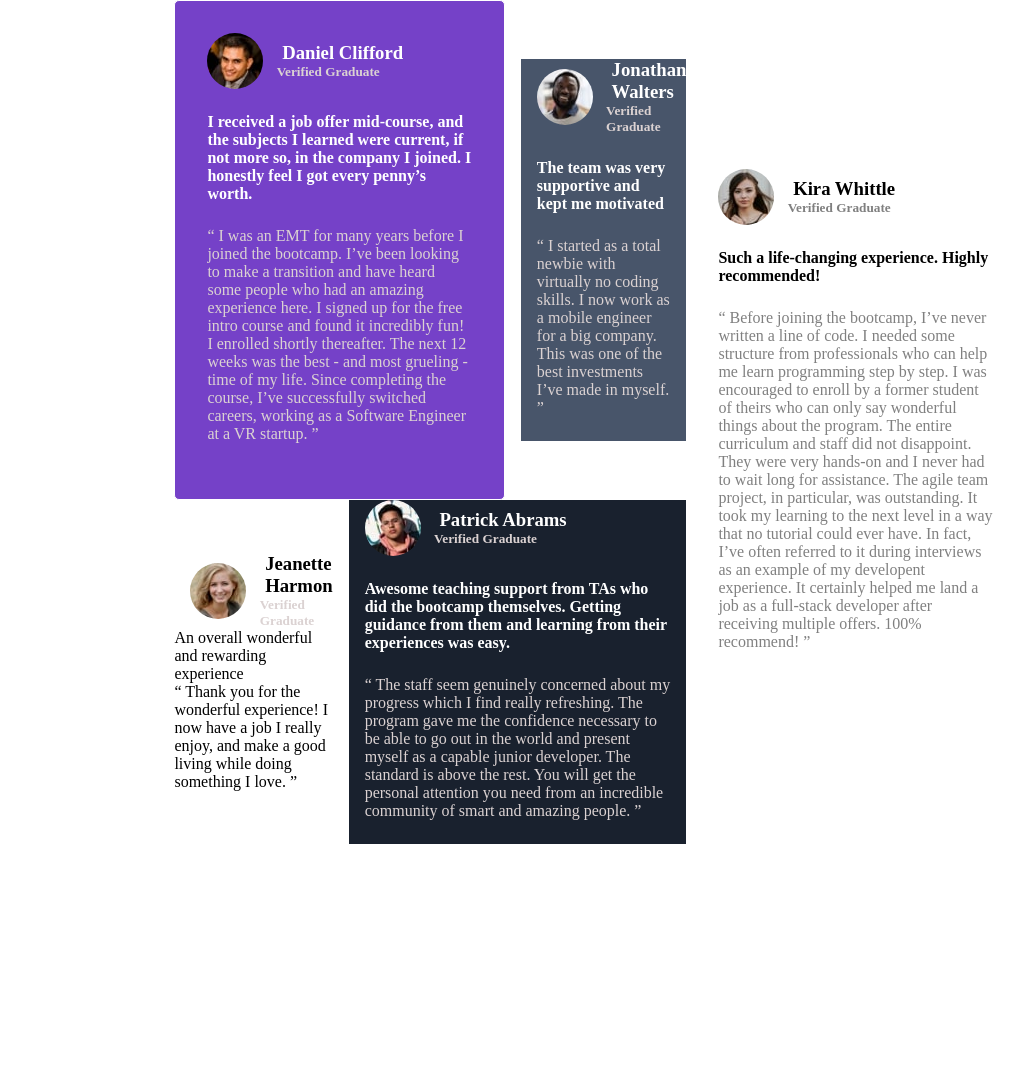
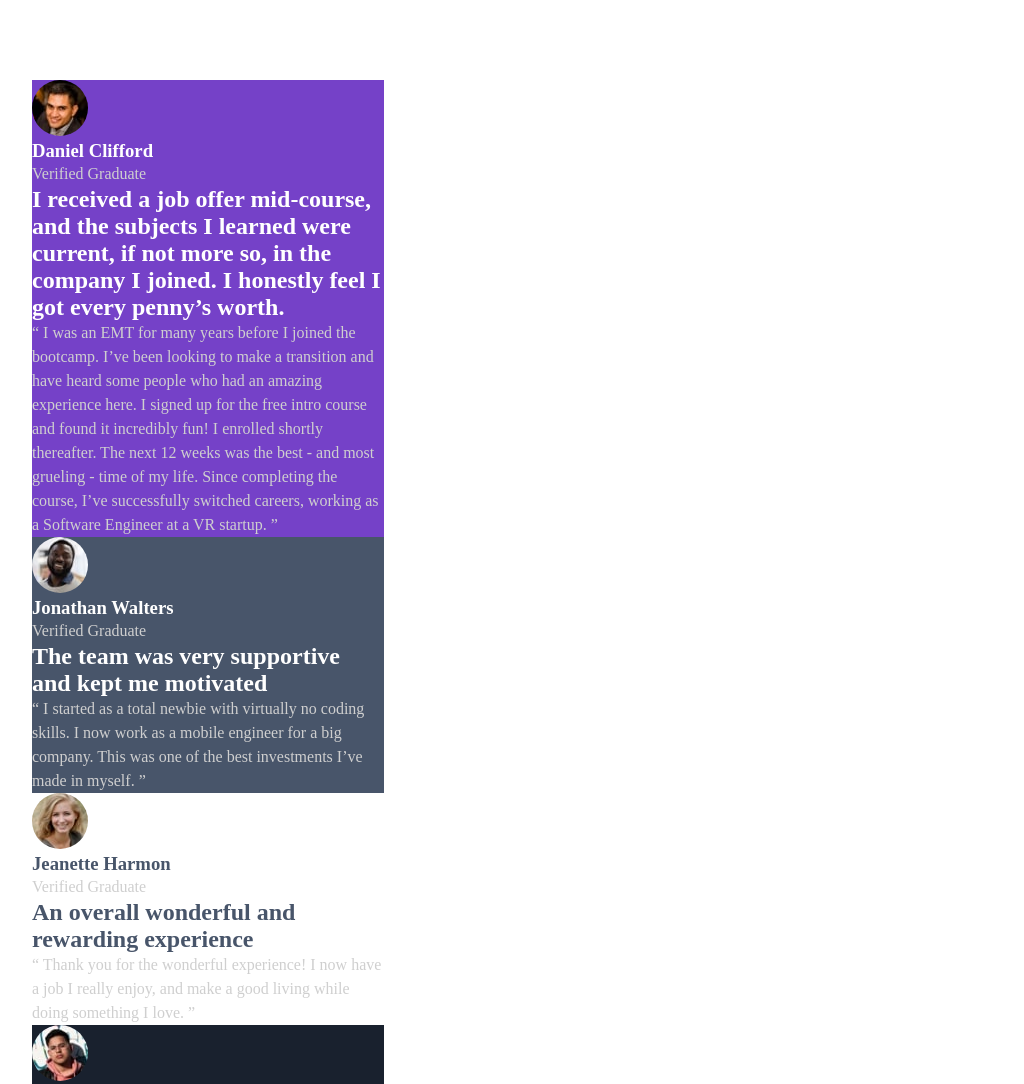
Before and after one commit to hellenjames/testimonials, a plain HTML site: page index.html in a window 1280 px wide. Shown: the top 1084 px of the page, without its empty margins (48-1072 px from the left). Before the commit the page ends 844 px from the top, so only its background shows below. Drawn offline with Linux system fonts and the light colour scheme.

Commit message:
corrected the testimonial project

```diff
--- a/css/style.css
+++ b/css/style.css
@@ -1,39 +1,49 @@
 *{
     margin: 0 ;
-    padding: o;
+    padding: 0;
     box-sizing: border-box;
-    /* background-color: red; */
+    font-family: 'Barlow Semi Condensed'sans-serif;
+
+
 }
-.main__container{
-    display: flex;
-    align-items: center;
-    justify-content: center;
-    gap: 1em;
-    width: 80%;
-    margin: 0 auto;
+.testimonials{
+    padding:5em;
+    width:40%;
 }
-.first__two{
-    display: flex;
-    align-items: center;
-    justify-content: center;
-    gap: 1em;
+.testimonial img{
+    border-radius:50%;
 }
-.last__two{
-    display: flex;
-    align-items: center;
-    justify-content: center;
-    gap: 1em;
+.testimonial p{
+    line-height: 1.5em;
+    color:hsl(0, 0%, 81%)
 }
-.submain__container{
-    width: 50%;
+
+.daniel{
+   background-color: hsl(263, 55%, 52%);
 }
-.kiera{
-    width: 30%;
+
+.jonathan{
+    background-color:hsl(217, 19%, 35%);
 }
-.Daniel{
-    border: 1px solid white;
-    background-color: hsl(263, 55%, 52%);
-padding: 2em 1em;
-color: white;
-border-radius: 5px;
+ .jeanette{
+    background-color:hsl(0, 0%, 100%);
 }
+.patrick{
+    background-color:hsl(219, 29%, 14%);
+}
+.kira{
+    background-color:hsl(0, 0%, 100%);
+}
+.testimonial h2{
+    color:hsl(0, 0%, 100%)
+}
+.dark-text h2{
+    color:hsl(217, 19%, 35%);
+}
+.dark-text h3{
+    color:hsl(217, 19%, 35%);
+}
+.light-text h3{
+    color:hsl(0, 0%, 100%);
+
+}
--- a/index.html
+++ b/index.html
@@ -4,106 +4,84 @@
     <meta charset="UTF-8" />
     <meta name="viewport" content="width=device-width, initial-scale=1.0" />
     <link href="css/style.css" rel="stylesheet" />
+    <link rel="preconnect" href="https://fonts.googleapis.com">
+<link rel="preconnect" href="https://fonts.gstatic.com" crossorigin>
+<link href="https://fonts.googleapis.com/css2?family=Barlow+Semi+Condensed:wght@300&family=Kanit:wght@300;400&display=swap" rel="stylesheet">
     <title>Document</title>
   </head>
   <body>
-    <div class="main__container">
-        <div class="submain__container">
-      <div class="first__two">
-        <div class="Daniel">
-            <div style="display: flex; flex-direction: row; align-items: center;">
-          <img style="border-radius: 50%; margin-left: 1em;"  src="/images/image-daniel.jpg" />
-          <div>
-          <h3 style="margin-left: 1em;">Daniel Clifford</h3>
-          <h5 style="margin-left: 1em; color: rgb(219, 210, 210)">Verified Graduate</h5>
-        </div>
-        </div>
-          <p style="font-weight: bolder; margin:1.5em 1em ;">
+    <div class="testimonials">
+      <div class="testimonial daniel light-text">
+        <img src="images/image-daniel.jpg" />
+        <h3>Daniel Clifford</h3>
+        <p>Verified Graduate</p>
+        <h2>
           I received a job offer mid-course, and the subjects I learned were
           current, if not more so, in the company I joined. I honestly feel I
           got every penny’s worth.
-          </p>
-          <p style="color: rgb(219, 210, 210); margin: 1.5em 1em;">
-            “ I was an EMT for many years before I joined the bootcamp. I’ve
-            been looking to make a transition and have heard some people who had
-            an amazing experience here. I signed up for the free intro course
-            and found it incredibly fun! I enrolled shortly thereafter. The next
-            12 weeks was the best - and most grueling - time of my life. Since
-            completing the course, I’ve successfully switched careers, working
-            as a Software Engineer at a VR startup. ”
+        </h2>
+        <p>
+          “ I was an EMT for many years before I joined the bootcamp. I’ve been
+          looking to make a transition and have heard some people who had an
+          amazing experience here. I signed up for the free intro course and
+          found it incredibly fun! I enrolled shortly thereafter. The next 12
+          weeks was the best - and most grueling - time of my life. Since
+          completing the course, I’ve successfully switched careers, working as
+          a Software Engineer at a VR startup. ”
         </p>
       </div>
-        <div style="background-color:  hsl(217, 19%, 35%); color: white;">
-            <div style="display: flex; flex-direction: row; align-items: center;">
-          <img style="border-radius: 50%; margin-left: 1em;" src="/images/image-jonathan.jpg" />
-          <div>
-          <h3 style="margin-left: 1em;">Jonathan Walters</h3>
-          <h5 style="margin-left: 1em; color: rgb(219, 210, 210)">Verified Graduate</h5>
-        </div>
-        </div>
-          <p style="font-weight: bolder; margin:1.5em 1em ;">The team was very supportive and kept me motivated</p>
-          <p style="color: rgb(219, 210, 210); margin: 1.5em 1em;">
+
+      <div class="testimonial jonathan light-text">
+        <img src="/images/image-jonathan.jpg" />
+        <h3>Jonathan Walters</h3>
+        <p>Verified Graduate</p>
+
+        <h2>The team was very supportive and kept me motivated</h2>
+        <p>
           “ I started as a total newbie with virtually no coding skills. I now
-            work as a mobile engineer for a big company. This was one of the
-            best investments I’ve made in myself. ”
+          work as a mobile engineer for a big company. This was one of the best
+          investments I’ve made in myself. ”
         </p>
       </div>
-      </div>
+      <div class="testimonial jeanette dark-text">
+        <img src="/images/image-jeanette.jpg" />
+        <h3>Jeanette Harmon</h3>
+        <p>Verified Graduate</p>
 
-      <div class="last__two">
-        <div style="background-color:   hsl(0, 0%, 100%);">
-            <div style="display: flex; flex-direction: row; align-items: center;">
-                 <img style="border-radius: 50%; margin-left: 1em;" src="/images/image-jeanette.jpg" />
-                 <div>
-          <h3 style="margin-left: 1em;">Jeanette Harmon</h3>
-          <h5 style="margin-left: 1em; color: rgb(219, 210, 210)">Verified Graduate</h5>
-        </div>
-        </div>
-
-          <p>An overall wonderful and rewarding experience</p>
+        <h2 class="darker h2">An overall wonderful and rewarding experience</h2>
         <p>
           “ Thank you for the wonderful experience! I now have a job I really
           enjoy, and make a good living while doing something I love. ”
         </p>
       </div>
+      <div class="testimonial patrick light-text">
+        <img src="/images/image-patrick.jpg" />
+        <h3>Patrick Abrams</h3>
+        <p>Verified Graduate</p>
 
-
-        <div style=" background-color:   hsl(219, 29%, 14%); color: white;">
-            <div style="display: flex; flex-direction: row; align-items: center;">
-          <img style="border-radius: 50%; margin-left: 1em;" src="/images/image-patrick.jpg" />
-          <div>
-          <h3 style="margin-left: 1em;">Patrick Abrams</h3>
-          <h5 style="margin-left: 1em; color: rgb(219, 210, 210)">Verified Graduate</h5>
-        </div>
-        </div>
-          <p style="font-weight: bolder; margin:1.5em 1em ;">
+        <h2>
           Awesome teaching support from TAs who did the bootcamp themselves.
           Getting guidance from them and learning from their experiences was
           easy.
-          </p>
-          <p style="color: rgb(219, 210, 210); margin: 1.5em 1em;">
+        </h2>
+        <p>
           “ The staff seem genuinely concerned about my progress which I find
-            really refreshing. The program gave me the confidence necessary to
-            be able to go out in the world and present myself as a capable
-            junior developer. The standard is above the rest. You will get the
-            personal attention you need from an incredible community of smart
-            and amazing people. ”
+          really refreshing. The program gave me the confidence necessary to be
+          able to go out in the world and present myself as a capable junior
+          developer. The standard is above the rest. You will get the personal
+          attention you need from an incredible community of smart and amazing
+          people. ”
         </p>
       </div>
-      </div>
-    </div>
 
+      <div class="testimonial kira dark-text">
+        <img src="/images/image-kira.jpg" />
 
-      <div class="kiera" style=" background-color:   hsl(0, 0%, 100%); color: black;">
-        <div style="display: flex; flex-direction: row; align-items: center;">
-        <img style="border-radius: 50%; margin-left: 1em;" src="/images/image-kira.jpg" />
-        <idiv>
-        <h3 style="margin-left: 1em;">Kira Whittle</h3>
-        <h5 style="margin-left: 1em; color: gray">Verified Graduate</h5>
-    </idiv>
-    </div>
-        <p style="font-weight: bolder; margin:1.5em 1em ;">Such a life-changing experience. Highly recommended!</p>
-        <p style="color: gray; margin: 1.5em 1em;">
+        <h3>Kira Whittle</h3>
+        <p>Verified Graduate</p>
+
+        <h2>Such a life-changing experience. Highly recommended!</h2>
+        <p>
           “ Before joining the bootcamp, I’ve never written a line of code. I
           needed some structure from professionals who can help me learn
           programming step by step. I was encouraged to enroll by a former
```
Lines whose indentation alone changed are shown as unchanged.
